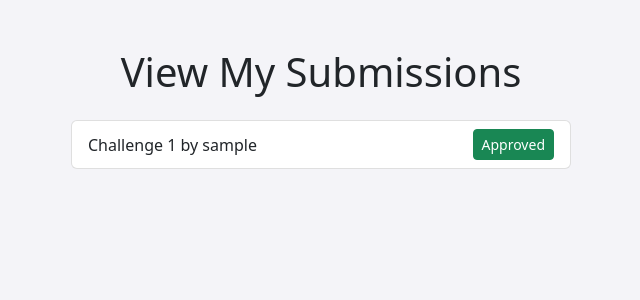
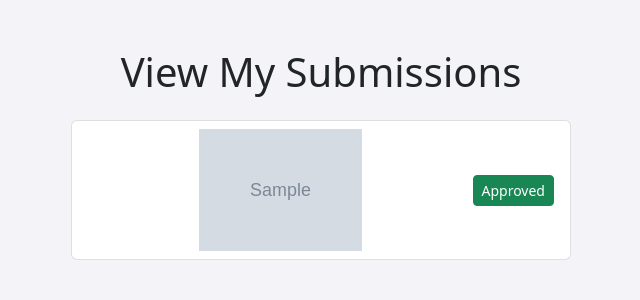
Before and after one commit to niketanand-7/GeoGuess-HoosWhere-, a Django app: page /submissions/ in a window 1280 px wide. Shown: the part 56-356 px from the top of the page, without its empty margins (319-959 px from the left). Run offline with Django 4.2, Linux system fonts and the light colour scheme; a user stored in the database is signed in; tables that the repository leaves empty hold one stand-in row (values such as "Sample post"); grey boxes marked "Sample" are stand-in pictures.

Commit message:
Working on some configuring some static files and viewSubmissions page

```diff
--- a/geoGuess/templates/viewSubmissions.html
+++ b/geoGuess/templates/viewSubmissions.html
@@ -6,8 +6,8 @@
         <h1 class="text-center">View My Submissions</h1>
         <ul class="list-group mt-4" style="max-width: 600px">
           {% for Challenge in challenges %}
-          <li class="list-group-item d-flex justify-content-between align-items-center">
-            {{ Challenge }}
+            <li class="list-group-item d-flex justify-content-between align-items-center">
+            <img src="{{ Challenge.image.url }}" style="margin: 0 auto; height:75%; width: 35%">
             {% if Challenge.approve_status %}
               <a href="" type="button" class="btn btn-success btn-sm"> Approved </a>
             {% else %}
--- a/mysite/settings.py
+++ b/mysite/settings.py
@@ -155,6 +155,9 @@ except ImportError:
 # https://docs.djangoproject.com/en/4.2/howto/static-files/
 STATIC_ROOT = os.path.join(BASE_DIR / "staticfiles")
 STATIC_URL = "static/"
+MEDIA_ROOT = "media/"
+MEDIA_ROOT = os.path.join(BASE_DIR, 'media')
+
 
 STORAGES = {
     # Enable WhiteNoise's GZip and Brotli compression of static assets:
--- a/mysite/urls.py
+++ b/mysite/urls.py
@@ -18,8 +18,10 @@ from django.contrib import admin
 from django.urls import include, path
 from django.contrib.auth.views import LogoutView
 from django.views.generic import TemplateView
+from django.conf import settings
+from django.conf.urls.static import static
 
 urlpatterns = [
     path("", include("geoGuess.urls")),
     path('admin/', admin.site.urls),
-]
+] + static(settings.MEDIA_URL, document_root=settings.MEDIA_ROOT)
```
